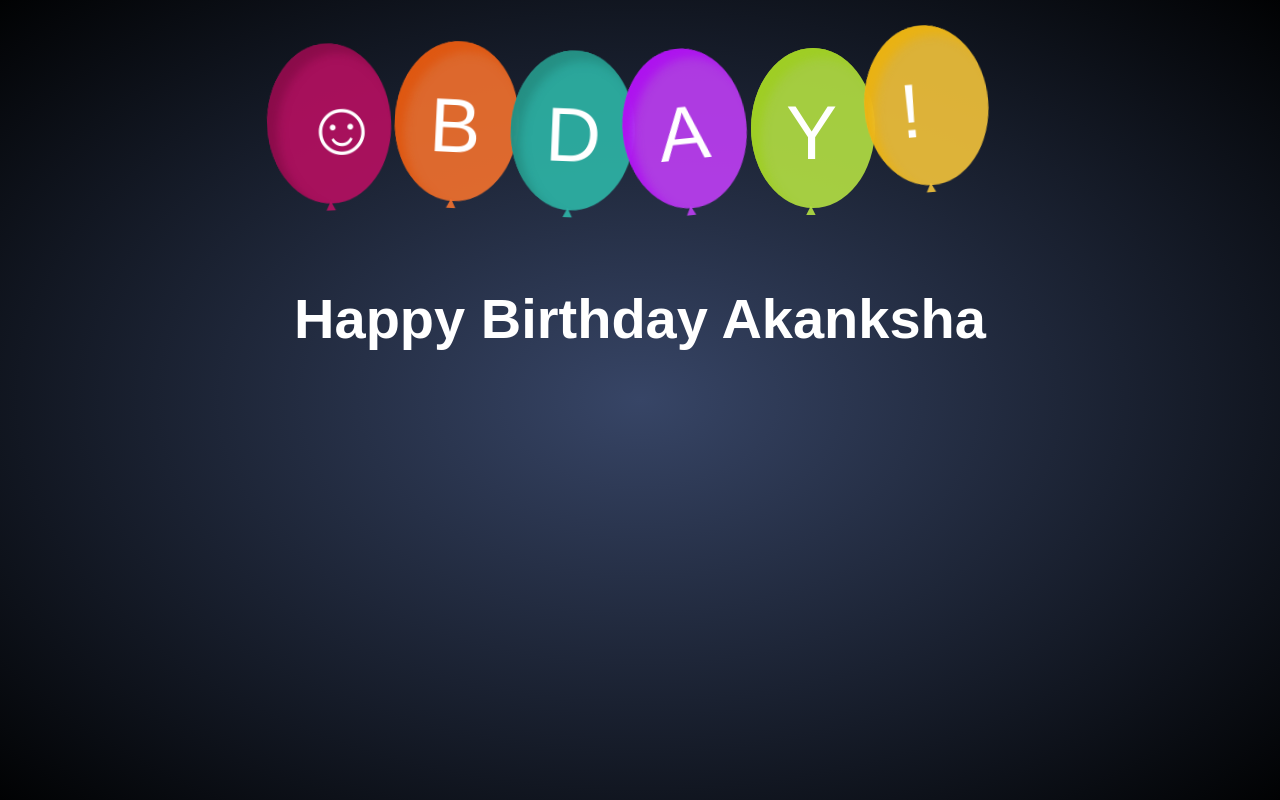
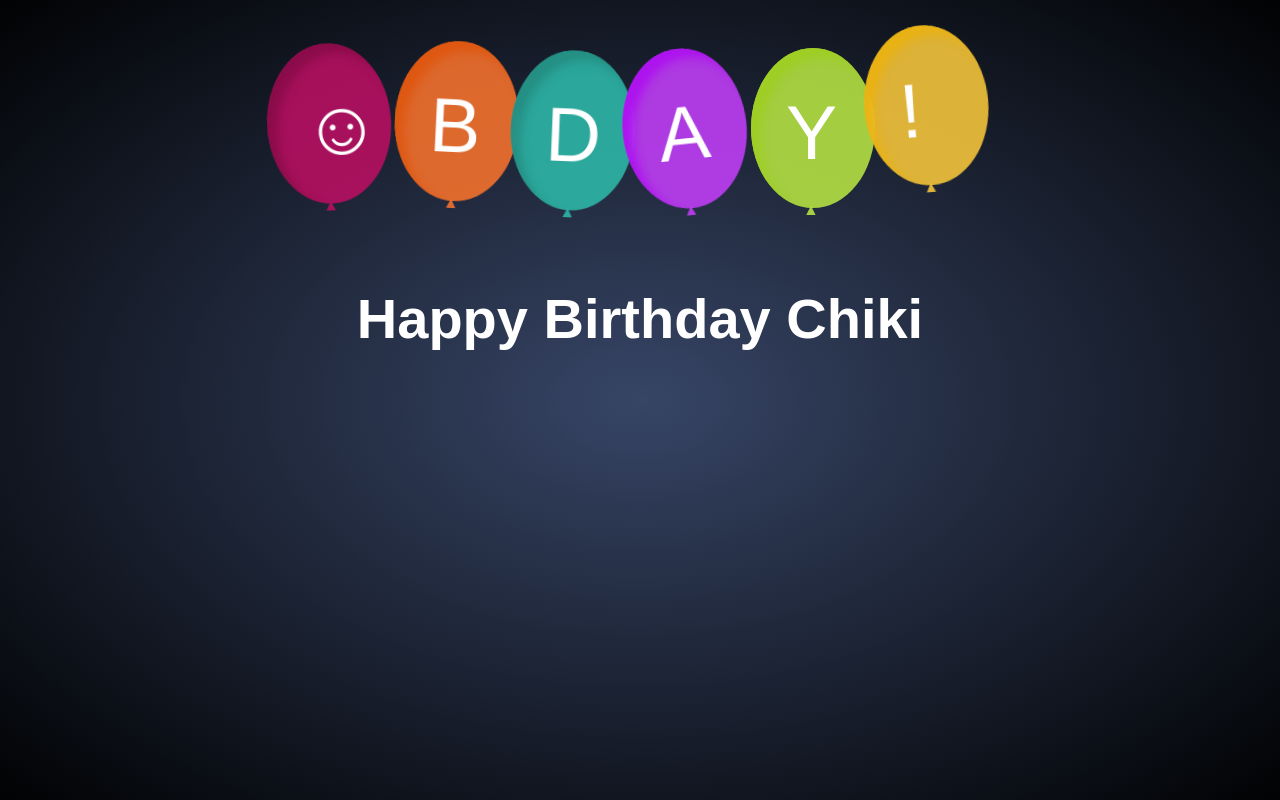
Before and after one commit to Ryiro/HappybirthdayBalloons, a plain HTML site: page index.html in a window 1280 px wide. Drawn offline with Linux system fonts and the light colour scheme; a web font is replaced by a local one.

Commit message:
Update index.html

```diff
--- a/index.html
+++ b/index.html
@@ -302,7 +302,7 @@
                 <div><span>!</span>
                 </div>
             </div>
-             <h1>Happy Birthday  Akanksha</h1>
+             <h1>Happy Birthday  Chiki</h1>
 
         </div>
         <script>
```
